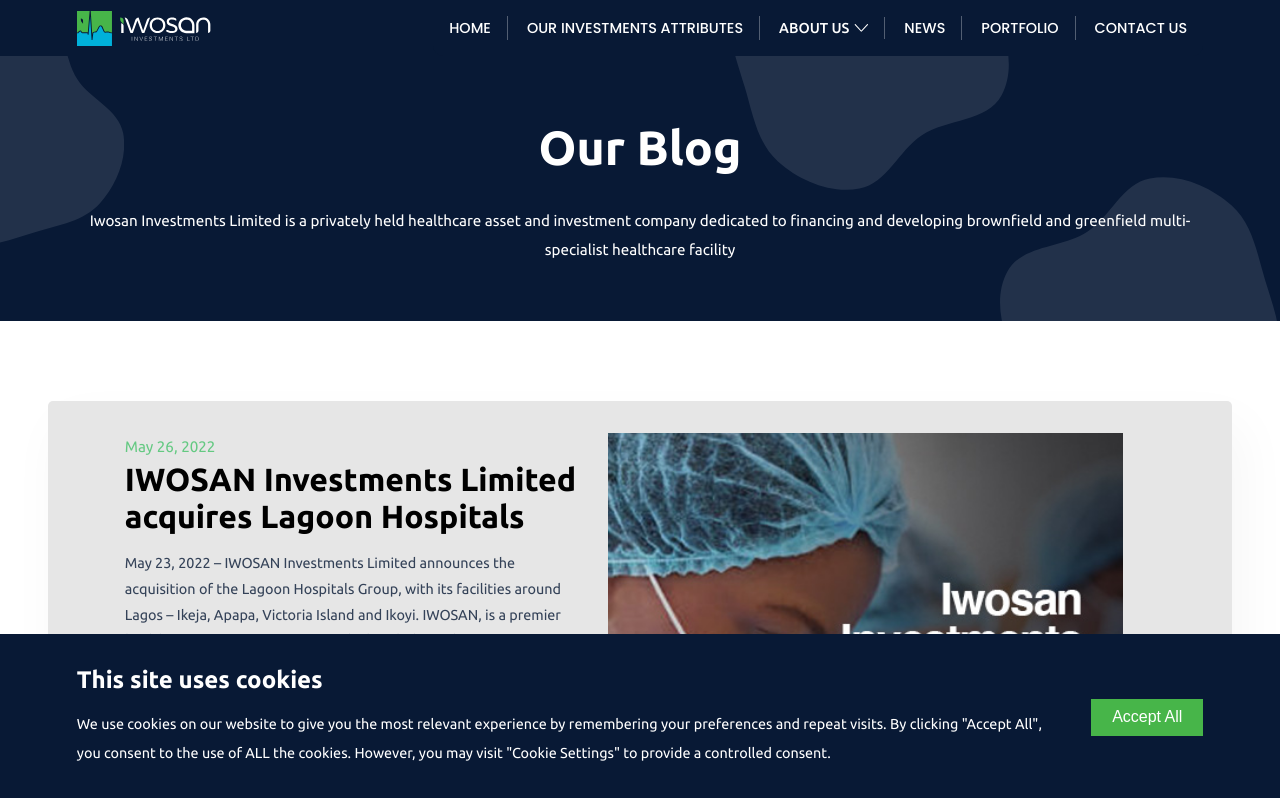
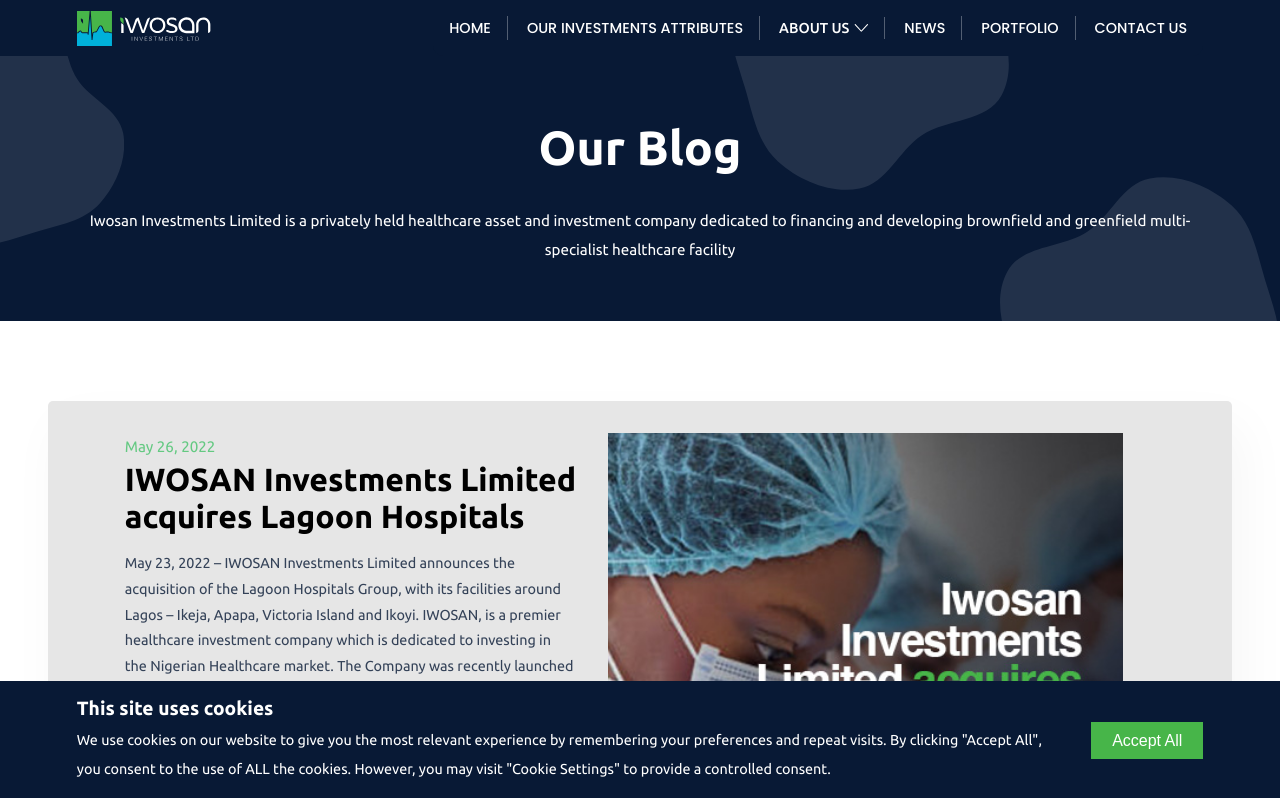
Before and after one commit to doshservices/iwosanhealth, a React (Create React App) app: page /news in a window 1280 px wide. Shown: the top 798 px of the page. Built offline with nearby package versions, Linux system fonts and the light colour scheme.

Commit message:
changed cookie size

```diff
--- a/package.json
+++ b/package.json
@@ -3,6 +3,7 @@
   "version": "0.1.0",
   "private": true,
   "dependencies": {
+    "@emailjs/browser": "^3.10.0",
     "@testing-library/jest-dom": "^5.16.5",
     "@testing-library/react": "^13.4.0",
     "@testing-library/user-event": "^13.5.0",
--- a/src/App.css
+++ b/src/App.css
@@ -19,7 +19,8 @@
 }
 
 .cookie__wrapper h2 {
-  font-size: 1.5rem;
+  font-size: 1.2rem;
+  margin: 0 0 6px 0;
 }
 
 .cookie__wrapper p {
@@ -40,7 +41,7 @@
   gap: 2rem;
   color: white;
   background: hsl(217, 73%, 12%);
-  padding: 2rem clamp(2rem, 6vw, 8rem);
+  padding: 1rem clamp(2rem, 6vw, 8rem);
 }
 
 .cookie__text {
```
Also changed, not shown: 1 other file (tests, documents, lock files or other folders).
